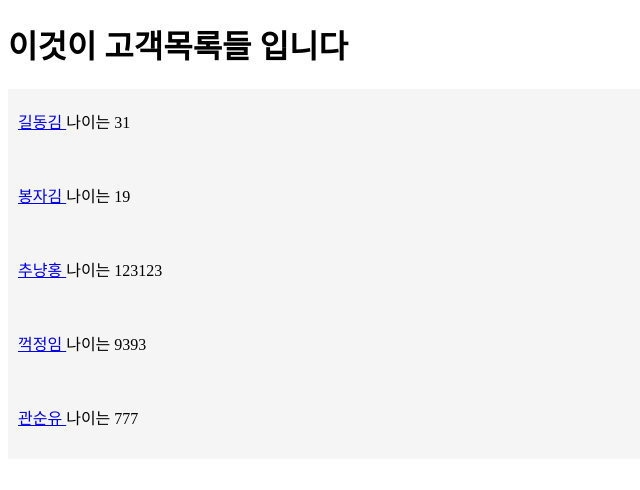
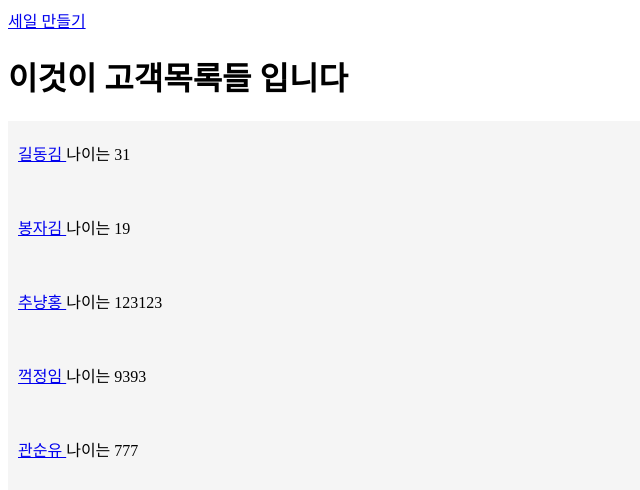
Before and after one commit to jiheon2234/first_django, a Django app: a page that uses sales/templates/folder/세일목록.html in a window 1280 px wide. Shown: the top 490 px of the page, without its empty margins (0-640 px from the left). Run offline with Django 3.2, Linux system fonts and the light colour scheme; data comes from the database, SQL or seed files in the repository.

Commit message:
namespace

```diff
--- a/djangocrm/urls.py
+++ b/djangocrm/urls.py
@@ -21,4 +21,5 @@ from django.urls.conf import include
 urlpatterns = [
     path('admin/', admin.site.urls),
     path('홈페이지/', include('sales.urls', namespace="홈페이지")),
+    ##namespace = 링크가 바뀔 때 한번에 자동적으로 바뀔 수 있게하는장치!!!!
 ]
--- a/sales/templates/folder/세일_업데이트.html
+++ b/sales/templates/folder/세일_업데이트.html
@@ -5,6 +5,7 @@
         <title>업데이트</title>
     </head>
     <body>
+        <h1><a href="{% url '홈페이지:목록' %}">목록으로 돌아가기</a></h1>
         <p> {{사람키.first_name}} {{사람키.last_name}} 님의 수정 정보를 입력해 주세요</p>
         <form method="post">
             {% csrf_token %}
--- a/sales/templates/folder/세일목록.html
+++ b/sales/templates/folder/세일목록.html
@@ -12,11 +12,13 @@
             }
         </style>
     </head>
+
     <body>
+        <a href="{% url '홈페이지:생성' %}">세일 만들기</a>
         <h1>이것이 고객목록들 입니다</h1>
         {% for 인간 in 사람키 %}
         <div class="세일">
-           <a href="/홈페이지/{{인간.pk}}"> {{인간.first_name}}{{인간.last_name}} </a> 나이는 {{인간.age}}
+           <a href=" {% url '홈페이지:상세' 인간.pk %} "> {{인간.first_name}}{{인간.last_name}} </a> 나이는 {{인간.age}}
         </div>
         {% endfor %}
 
--- a/sales/templates/folder/세일상세.html
+++ b/sales/templates/folder/세일상세.html
@@ -6,11 +6,12 @@
 
     </head>
     <body>
+        <h1><a href="{% url '홈페이지:목록' %}">목록으로 돌아가기</a></h1>
         <h1>이것이 고객 {{사람키.first_name}}님의 나이 정보 입니다</h1>
         <p>이 분의 나이는 {{사람키.age}}</p>
         <p>이 분의 담당 직원은{{사람키.person }}</p>
 
-        <a href="/홈페이지/{{사람키.pk}}/업데이트/">업데이트</a>
-        <a href="/홈페이지/{{사람키.pk}}/지우기/">지우기</a>
+        <a href="{% url '홈페이지:업뎃' 사람키.pk %}">업데이트</a>
+        <a href="{% url '홈페이지:지우기' 사람키.pk %}">지우기</a>
     </body>
 </html>
--- a/sales/urls.py
+++ b/sales/urls.py
@@ -1,11 +1,14 @@
 from django.urls import path
 from .views import 세일목록,세일상세,세일_입력,세일_업데이트,세일_지우기
 
-app_name = "홈페이지"
+app_name = "홈페이지1111"
 urlpatterns=[   ##철자주의
-    path('',세일목록),
-    path('<int:pk>/',세일상세), #<>안의 정보를 받음 #int안해주면 밑에도 숫자로입력해서문제생김
-    path('make/',세일_입력),
-    path('<int:pk>/업데이트/',세일_업데이트),
-    path('<int:pk>/지우기/',세일_지우기)
+    path('',세일목록,name='목록'),
+    path('<int:pk>/',세일상세,name="상세"), #<>안의 정보를 받음 #int안해주면 밑에도 숫자로입력해서문제생김
+    path('ma_monde/',세일_입력,name='생성'),
+    path('<int:pk>/업데이트/',세일_업데이트,name='업뎃'),
+    path('<int:pk>/지우기/',세일_지우기,name='지우기'),
 ]
+
+# <!--{% url namespace:name %}-->
+# ==namespace 에서 name을 찾아서 연결!!
```
